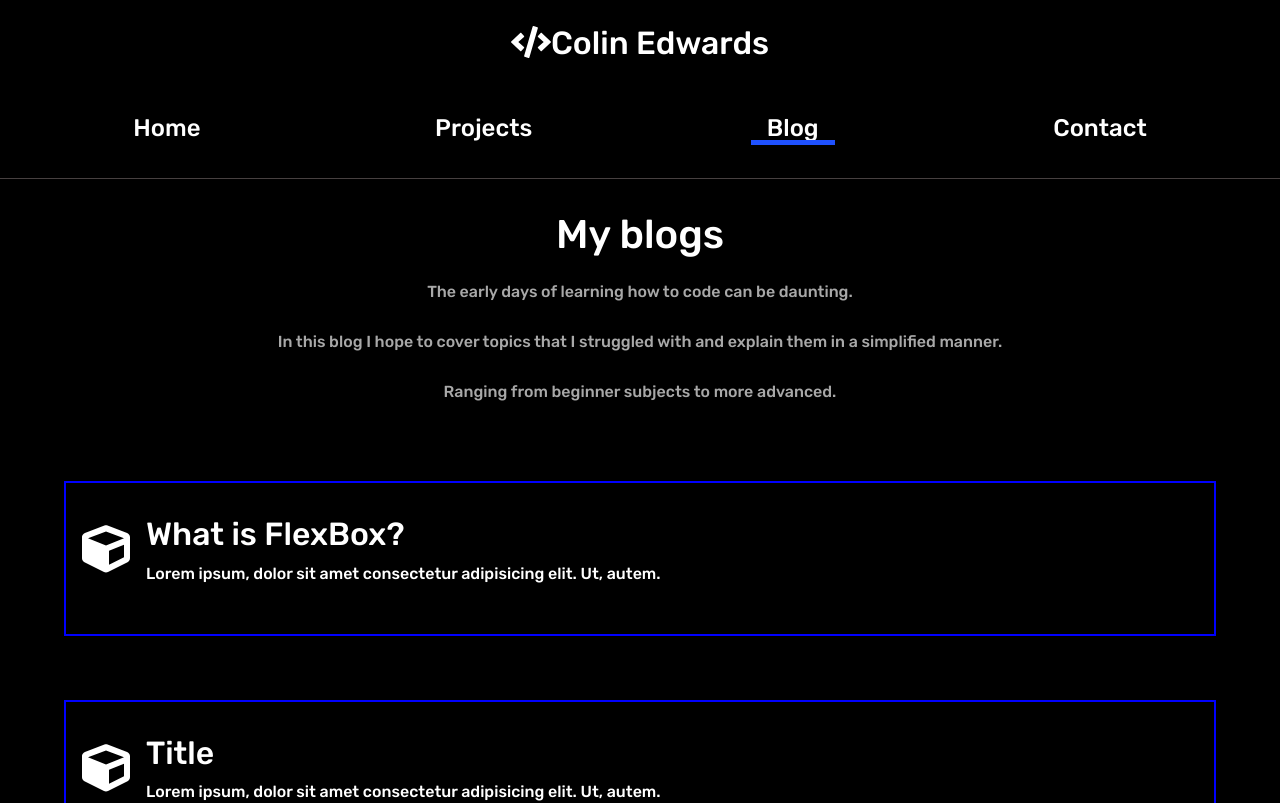
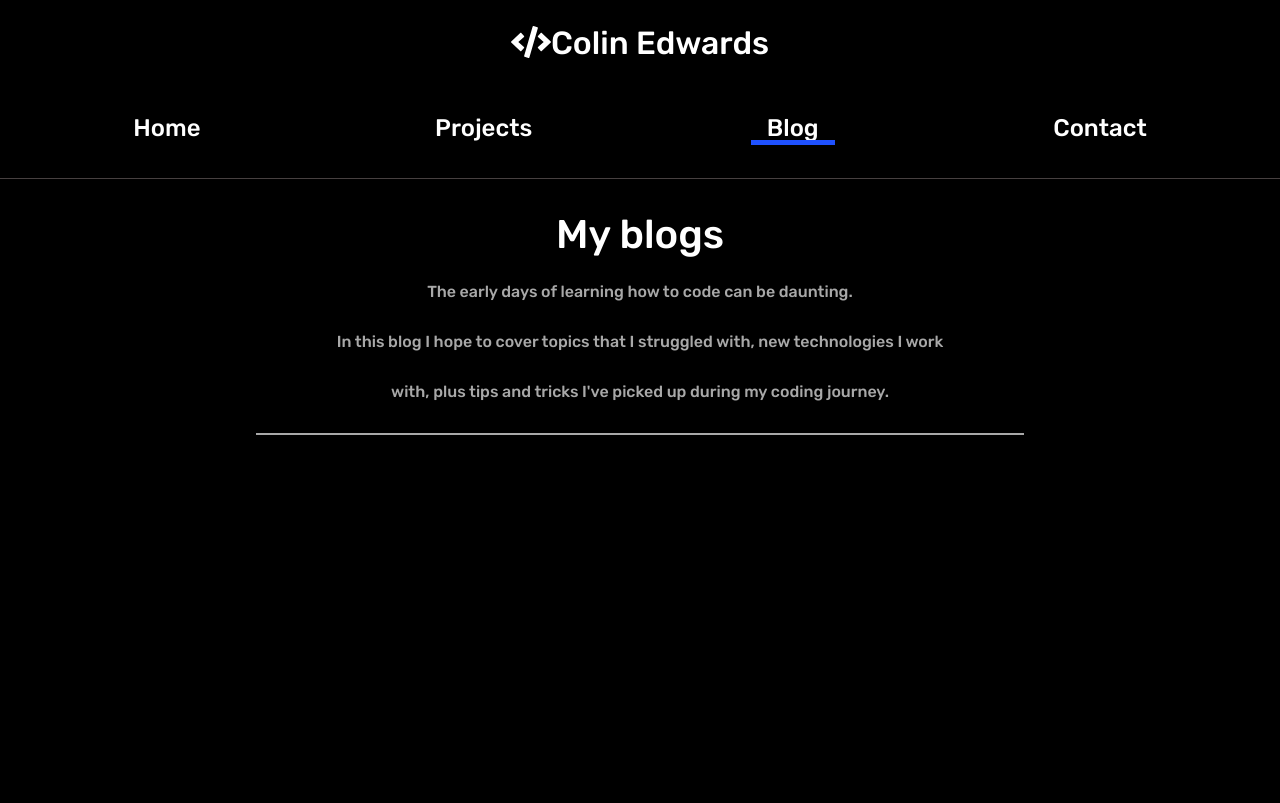
Before and after one commit to ColinJhEdwards/react-portfolio, a React (Create React App) app: page /blog in a window 1280 px wide. Shown: the top 803 px of the page. Built offline with nearby package versions, Linux system fonts and the light colour scheme.

Commit message:
removed blog thumbnail templates for now until actual content is added

```diff
--- a/src/components/Blog.js
+++ b/src/components/Blog.js
@@ -16,13 +16,14 @@ const Blog = () => {
         <h1>My blogs</h1>
         <p>
           The early days of learning how to code can be daunting. <br />
-          In this blog I hope to cover topics that I struggled with and explain
-          them in a simplified manner. <br /> Ranging from beginner subjects to
-          more advanced.
+          In this blog I hope to cover topics that I struggled with, new
+          technologies I work with, plus tips and tricks I've picked up during
+          my coding journey.
         </p>
+        <div className="line"></div>
       </div>
       <div className="blogs">
-        <div className="thumbnail">
+        {/* <div className="thumbnail">
           <div className="image">
             <FontAwesomeIcon icon={faCube} />
           </div>
@@ -72,7 +73,7 @@ const Blog = () => {
             <h2>Title</h2>
             <p>Lorem ipsum dolor sit amet.</p>
           </div>
-        </div>
+        </div> */}
       </div>
     </StlyedBlog>
   );
@@ -95,10 +96,16 @@ const StlyedBlog = styled(motion.div)`
     text-align: center;
     margin: 2rem 0rem;
     p {
-      width: 70%;
+      width: 50%;
       margin: auto;
       line-height: 50px;
       color: #a8a8a8;
+    }
+    .line {
+      width: 60%;
+      margin: 1rem auto;
+      height: 0.1rem;
+      background: #a8a8a8;
     }
   }
   .blogs {
@@ -113,6 +120,7 @@ const StlyedBlog = styled(motion.div)`
     scrollbar-color: #6969dd #e0e0e0;
     .thumbnail {
       display: flex;
+      align-items: center;
       border: blue solid 2px;
       width: 100%;
       margin: 2rem 0rem;
```
